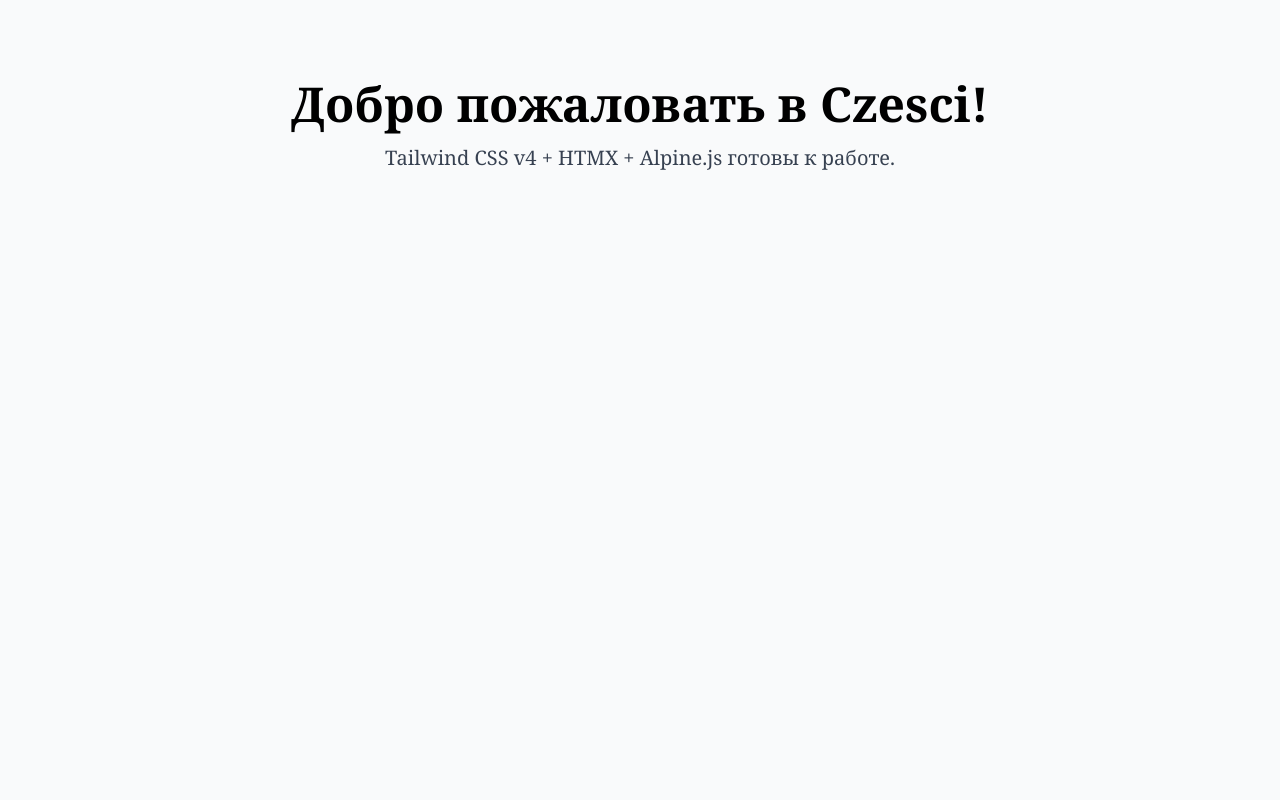
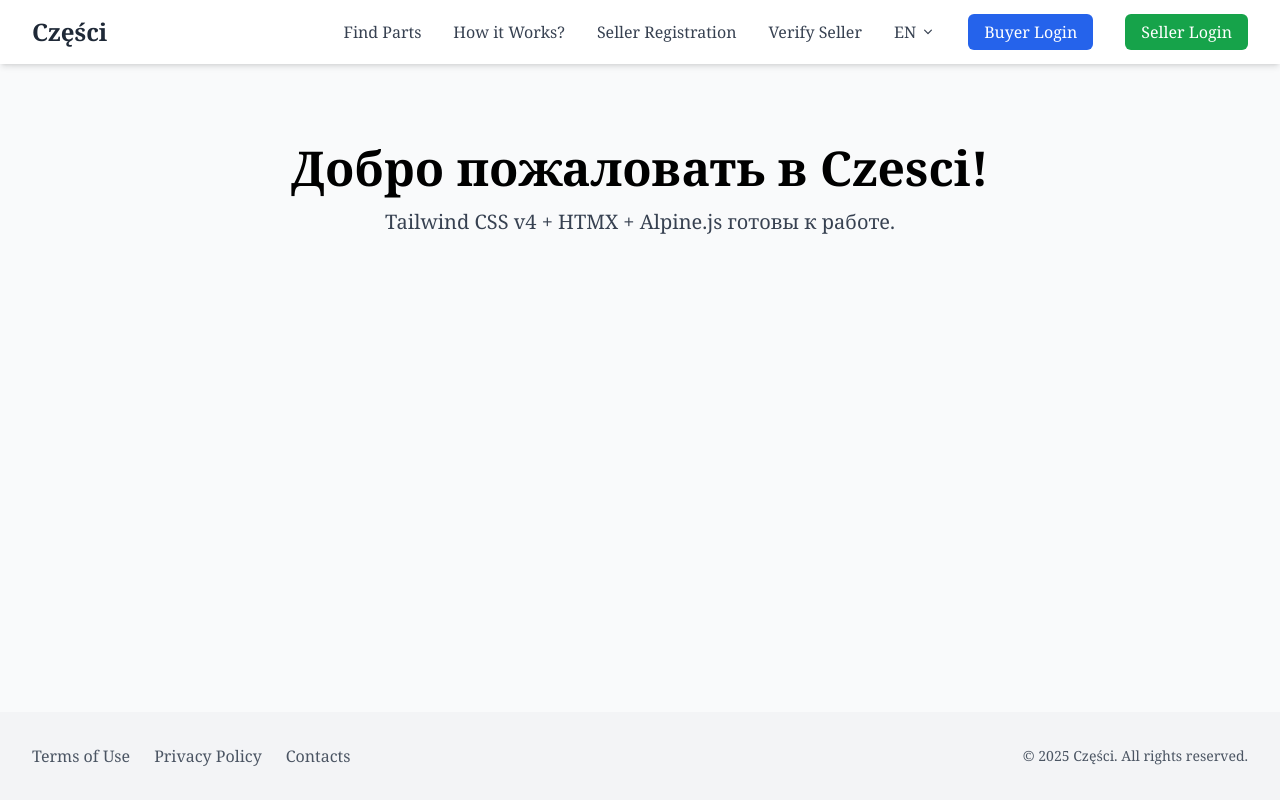
Before and after one commit to santahate/czesci, a Django app: page / in a window 1280 px wide. Run offline with Django 5.2, Linux system fonts and the light colour scheme; some libraries are stand-ins or nearby versions.

Commit message:
update base template

```diff
--- a/czesci/theme/templates/base.html
+++ b/czesci/theme/templates/base.html
@@ -1,4 +1,4 @@
-{% load static tailwind_tags %}
+{% load static tailwind_tags i18n %}
 <!DOCTYPE html>
 <html lang="en">
 	<head>
@@ -9,8 +9,85 @@
 		{% tailwind_css %}
 	</head>
 
-	<body class="bg-gray-50 font-serif leading-normal tracking-normal">
+	<body class="bg-gray-50 font-serif leading-normal tracking-normal min-h-screen flex flex-col">
+		<!-- Primary Navigation Bar -->
+		<nav x-data="{ mobileOpen: false, langOpen: false }" class="bg-white shadow-md fixed top-0 inset-x-0 z-50">
+			<div class="max-w-7xl mx-auto px-4 sm:px-6 lg:px-8">
+				<div class="flex justify-between h-16 items-center">
+					<!-- Logo / Brand -->
+					<a href="/" class="text-2xl font-extrabold text-gray-800 hover:text-gray-900">Części</a>
+
+					<!-- Desktop Menu -->
+					<div class="hidden md:flex md:items-center md:space-x-4 lg:space-x-8 md:ml-4 lg:ml-8">
+						<a href="#find-parts" class="text-gray-700 hover:text-gray-900">{% trans "Find Parts" %}</a>
+						<a href="#how-it-works" class="text-gray-700 hover:text-gray-900">{% trans "How it Works?" %}</a>
+						<a href="#seller-registration" class="text-gray-700 hover:text-gray-900">{% trans "Seller Registration" %}</a>
+						<a href="#verify-seller" class="text-gray-700 hover:text-gray-900">{% trans "Verify Seller" %}</a>
+
+						<!-- Language Switcher -->
+						<div class="relative" x-data="{ open: false }" @keydown.escape.prevent="open = false">
+							<button @click="open = !open" class="inline-flex items-center text-gray-700 hover:text-gray-900 focus:outline-none">
+								<span class="mr-1" x-text="window.localStorage.getItem('lang') || 'EN'"></span>
+								<svg class="w-4 h-4" fill="currentColor" viewBox="0 0 20 20"><path fill-rule="evenodd" d="M5.23 7.21a.75.75 0 011.06.02L10 10.94l3.71-3.71a.75.75 0 011.08 1.04l-4.25 4.25a.75.75 0 01-1.06 0L5.21 8.27a.75.75 0 01.02-1.06z" clip-rule="evenodd"/></svg>
+							</button>
+							<div x-show="open" @click.away="open = false" x-transition class="absolute right-0 mt-2 w-24 bg-white border border-gray-200 rounded-md shadow-lg py-1">
+								<a href="?lang=pl" class="block px-4 py-2 text-sm text-gray-700 hover:bg-gray-100">PL</a>
+								<a href="?lang=en" class="block px-4 py-2 text-sm text-gray-700 hover:bg-gray-100">EN</a>
+							</div>
+						</div>
+
+						<!-- CTA Buttons -->
+						<button @click.prevent="htmx.ajax('GET', '/buyer/login', {target: '#modal-root'})" class="md:px-3 lg:px-4 py-2 md:py-1.5 whitespace-nowrap rounded-md bg-blue-600 text-white hover:bg-blue-700">{% trans "Buyer Login" %}</button>
+						<button @click.prevent="htmx.ajax('GET', '/seller/login', {target: '#modal-root'})" class="md:px-3 lg:px-4 py-2 md:py-1.5 whitespace-nowrap rounded-md bg-green-600 text-white hover:bg-green-700">{% trans "Seller Login" %}</button>
+					</div>
+
+					<!-- Mobile Hamburger -->
+					<button @click="mobileOpen = !mobileOpen" class="md:hidden inline-flex items-center justify-center p-2 rounded-md text-gray-700 hover:text-gray-900 focus:outline-none focus:ring-2 focus:ring-inset focus:ring-indigo-500">
+						<svg x-show="!mobileOpen" class="block h-6 w-6" xmlns="http://www.w3.org/2000/svg" fill="none" viewBox="0 0 24 24" stroke="currentColor" aria-hidden="true">
+							<path stroke-linecap="round" stroke-linejoin="round" stroke-width="2" d="M4 6h16M4 12h16M4 18h16" />
+						</svg>
+						<svg x-show="mobileOpen" class="block h-6 w-6" xmlns="http://www.w3.org/2000/svg" fill="none" viewBox="0 0 24 24" stroke="currentColor" aria-hidden="true">
+							<path stroke-linecap="round" stroke-linejoin="round" stroke-width="2" d="M6 18L18 6M6 6l12 12" />
+						</svg>
+					</button>
+				</div>
+			</div>
+
+			<!-- Mobile Drawer -->
+			<div x-show="mobileOpen" x-transition class="md:hidden bg-white shadow-lg">
+				<div class="px-2 pt-2 pb-3 space-y-1">
+					<a href="#find-parts" class="block px-3 py-2 rounded-md text-base font-medium text-gray-700 hover:bg-gray-100">{% trans "Find Parts" %}</a>
+					<a href="#how-it-works" class="block px-3 py-2 rounded-md text-base font-medium text-gray-700 hover:bg-gray-100">{% trans "How it Works?" %}</a>
+					<a href="#seller-registration" class="block px-3 py-2 rounded-md text-base font-medium text-gray-700 hover:bg-gray-100">{% trans "Seller Registration" %}</a>
+					<a href="#verify-seller" class="block px-3 py-2 rounded-md text-base font-medium text-gray-700 hover:bg-gray-100">{% trans "Verify Seller" %}</a>
+
+					<!-- Language Switcher inside Drawer -->
+					<div class="border-t border-gray-200 mt-2 pt-2">
+						<p class="px-3 py-2 text-sm font-medium text-gray-500">{% trans "Language" %}</p>
+						<a href="?lang=pl" class="block px-3 py-2 rounded-md text-base font-medium text-gray-700 hover:bg-gray-100">PL</a>
+						<a href="?lang=en" class="block px-3 py-2 rounded-md text-base font-medium text-gray-700 hover:bg-gray-100">EN</a>
+					</div>
+
+					<!-- CTA Buttons inside Drawer -->
+					<div class="border-t border-gray-200 mt-4 pt-4 flex flex-col space-y-2">
+						<button @click.prevent="htmx.ajax('GET', '/buyer/login', {target: '#modal-root'}); mobileOpen = false" class="w-full px-4 py-2 rounded-md bg-blue-600 text-white hover:bg-blue-700">{% trans "Buyer Login" %}</button>
+						<button @click.prevent="htmx.ajax('GET', '/seller/login', {target: '#modal-root'}); mobileOpen = false" class="w-full px-4 py-2 rounded-md bg-green-600 text-white hover:bg-green-700">{% trans "Seller Login" %}</button>
+					</div>
+				</div>
+			</div>
+		</nav>
+
+		<!-- Spacer to push content below fixed navbar -->
+		<div class="h-16 md:h-16"></div>
+
+		<!-- Main Content -->
 		{% block content %}{% endblock content %}
+
+		<!-- Secondary Navigation Footer -->
+		{% include 'base_footer.html' %}
+
+		<!-- Modal Root -->
+		<div id="modal-root"></div>
 
 		<!-- Alpine.js & HTMX -->
 		<script src="https://cdnjs.cloudflare.com/ajax/libs/htmx/2.0.4/htmx.min.js" integrity="sha512-2kIcAizYXhIn8TzUvqzEDZNuDZ+aW7yE/+f1HJHXFjQcGNfv1kqzJSTBRBSlOgp6B/KZsz1K0a3ZTqP9dnxioQ==" crossorigin="anonymous" referrerpolicy="no-referrer"></script>
--- /dev/null
+++ b/czesci/theme/templates/base_footer.html
@@ -0,0 +1,17 @@
+{% load i18n %}
+<footer class="bg-gray-100 text-gray-600 py-8 mt-auto" role="contentinfo">
+    <div class="max-w-7xl mx-auto px-4 sm:px-6 lg:px-8">
+        <div class="flex flex-col md:flex-row justify-between items-start md:items-center space-y-4 md:space-y-0">
+            <!-- Footer Nav Links -->
+            <nav aria-label="Footer" class="flex flex-col md:flex-row space-y-2 md:space-y-0 md:space-x-6">
+                <a href="/terms" class="hover:text-gray-800">{% trans "Terms of Use" %}</a>
+                <a href="/privacy" class="hover:text-gray-800">{% trans "Privacy Policy" %}</a>
+                <a href="/contacts" class="hover:text-gray-800">{% trans "Contacts" %}</a>
+                <!-- Future links placeholder -->
+            </nav>
+
+            <!-- Copyright -->
+            <p class="text-sm">&copy; 2025 Części. {% trans "All rights reserved." %}</p>
+        </div>
+    </div>
+</footer>
```
